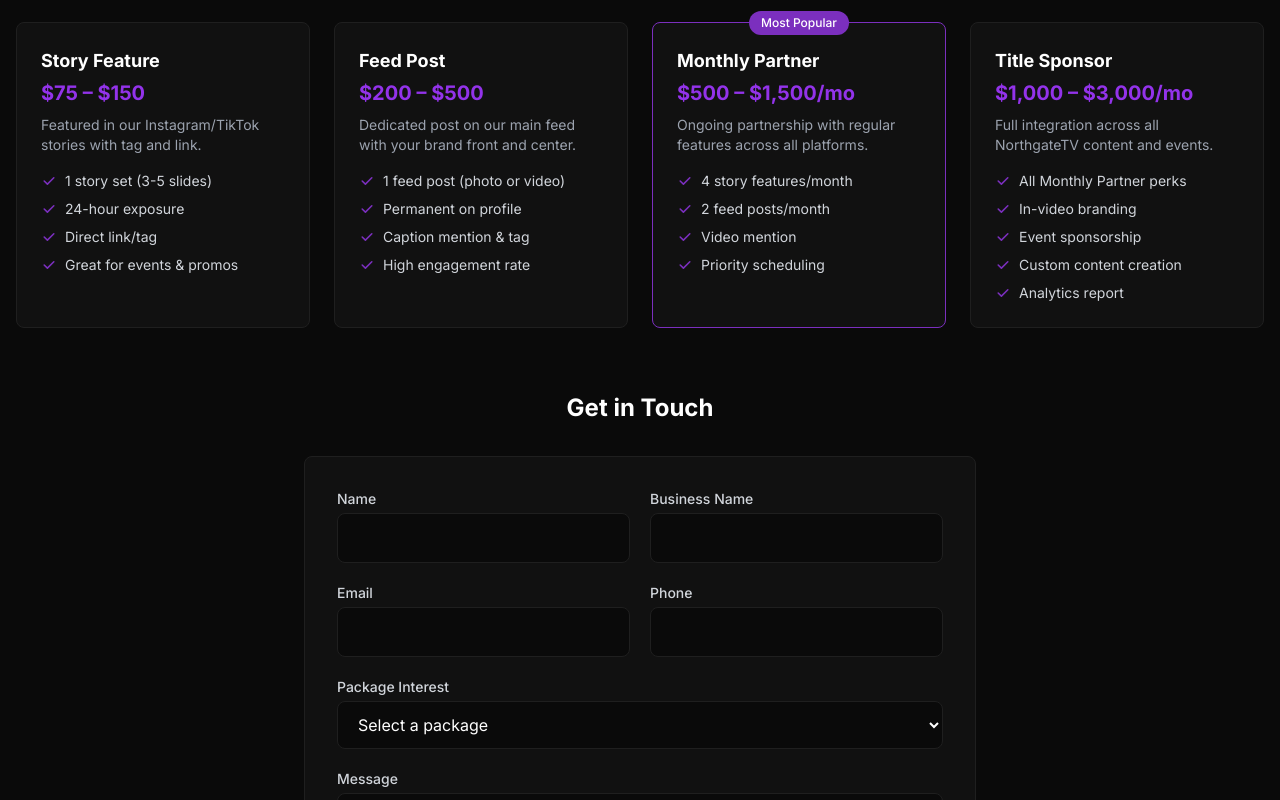
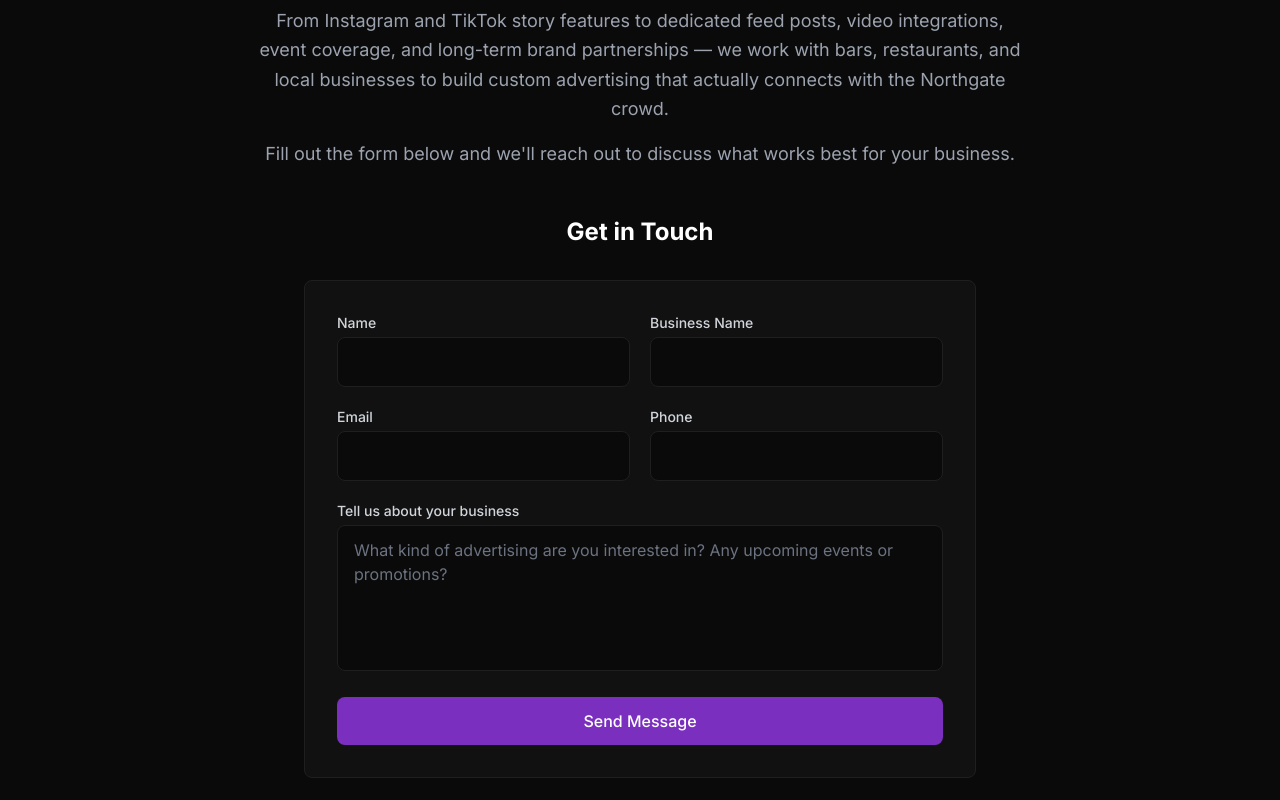
Before and after one commit to clawjo93/northgatetv, a Next.js app: page /advertise in a window 1280 px wide. Shown: the part 440-1240 px from the top of the page. Built offline with nearby package versions, Linux system fonts and the light colour scheme.

Commit message:
SEO: update title, meta description, keywords, and hero text for Google ranking

```diff
--- a/content/blog/first-night-on-northgate.mdx
+++ b/content/blog/first-night-on-northgate.mdx
@@ -131,4 +131,4 @@ Now you've got the guide. You know where to go, what to expect, and how to do it
 
 ---
 
-*Stay connected with everything happening on Northgate. Follow **NorthgateTV** on [Instagram](https://instagram.com/northgatetv), [TikTok](https://tiktok.com/@northgatetv), and [Twitter/X](https://x.com/northgatetv) for live updates, bar specials, event coverage, and all the content your feed needs. If it's happening on Northgate — we're there.*
+*Stay connected with everything happening on Northgate. Follow **NorthgateTV** on [Instagram](https://instagram.com/northgatestv), [TikTok](https://tiktok.com/@northgatestv), and [Twitter/X](https://x.com/northgatetv) for live updates, bar specials, event coverage, and all the content your feed needs. If it's happening on Northgate — we're there.*
--- a/content/blog/where-to-go-after-aggie-game.mdx
+++ b/content/blog/where-to-go-after-aggie-game.mdx
@@ -143,4 +143,4 @@ Northgate has been the post-game destination for Aggies for generations. Now it'
 
 ---
 
-*Want to see game day on Northgate in real time? Follow **NorthgateTV** on [Instagram](https://instagram.com/northgatetv), [TikTok](https://tiktok.com/@northgatetv), and [Twitter/X](https://x.com/northgatetv) for live coverage, bar updates, and all the game day content you need. Check out our other [Northgate guides](/blog) to make every night out your best one yet.*
+*Want to see game day on Northgate in real time? Follow **NorthgateTV** on [Instagram](https://instagram.com/northgatestv), [TikTok](https://tiktok.com/@northgatestv), and [Twitter/X](https://x.com/northgatetv) for live coverage, bar updates, and all the game day content you need. Check out our other [Northgate guides](/blog) to make every night out your best one yet.*
--- a/src/app/advertise/ContactForm.tsx
+++ b/src/app/advertise/ContactForm.tsx
@@ -82,26 +82,12 @@ export default function ContactForm() {
         </div>
       </div>
       <div>
-        <label htmlFor="package" className="block text-sm font-medium text-gray-300 mb-1">Package Interest</label>
-        <select
-          id="package"
-          name="package"
-          required
-          className="w-full px-4 py-3 bg-dark border border-dark-border rounded-lg text-white focus:outline-none focus:border-primary transition-colors"
-        >
-          <option value="">Select a package</option>
-          <option value="story">Story Feature ($75–$150)</option>
-          <option value="feed">Feed Post ($200–$500)</option>
-          <option value="monthly">Monthly Partner ($500–$1,500/mo)</option>
-          <option value="title">Title Sponsor ($1,000–$3,000/mo)</option>
-        </select>
-      </div>
-      <div>
-        <label htmlFor="message" className="block text-sm font-medium text-gray-300 mb-1">Message</label>
+        <label htmlFor="message" className="block text-sm font-medium text-gray-300 mb-1">Tell us about your business</label>
         <textarea
           id="message"
           name="message"
-          rows={4}
+          rows={5}
+          placeholder="What kind of advertising are you interested in? Any upcoming events or promotions?"
           className="w-full px-4 py-3 bg-dark border border-dark-border rounded-lg text-white placeholder-gray-500 focus:outline-none focus:border-primary transition-colors resize-none"
         />
       </div>
--- a/src/app/advertise/page.tsx
+++ b/src/app/advertise/page.tsx
@@ -9,34 +9,6 @@ export const metadata: Metadata = {
     description: "Reach an engaged nightlife audience with NorthgateTV advertising.",
   },
 };
-
-const packages = [
-  {
-    name: "Story Feature",
-    price: "$75 – $150",
-    description: "Featured in our Instagram/TikTok stories with tag and link.",
-    features: ["1 story set (3-5 slides)", "24-hour exposure", "Direct link/tag", "Great for events & promos"],
-  },
-  {
-    name: "Feed Post",
-    price: "$200 – $500",
-    description: "Dedicated post on our main feed with your brand front and center.",
-    features: ["1 feed post (photo or video)", "Permanent on profile", "Caption mention & tag", "High engagement rate"],
-  },
-  {
-    name: "Monthly Partner",
-    price: "$500 – $1,500/mo",
-    description: "Ongoing partnership with regular features across all platforms.",
-    features: ["4 story features/month", "2 feed posts/month", "Video mention", "Priority scheduling"],
-    popular: true,
-  },
-  {
-    name: "Title Sponsor",
-    price: "$1,000 – $3,000/mo",
-    description: "Full integration across all NorthgateTV content and events.",
-    features: ["All Monthly Partner perks", "In-video branding", "Event sponsorship", "Custom content creation", "Analytics report"],
-  },
-];
 
 export default function AdvertisePage() {
   return (
@@ -62,42 +34,19 @@ export default function AdvertisePage() {
         ))}
       </div>
 
-      {/* Packages */}
-      <div className="mt-16">
-        <h2 className="text-2xl font-bold text-white text-center mb-8">Advertising Packages</h2>
-        <div className="grid grid-cols-1 md:grid-cols-2 lg:grid-cols-4 gap-6">
-          {packages.map((pkg) => (
-            <div
-              key={pkg.name}
-              className={`bg-dark-card rounded-lg p-6 border ${
-                pkg.popular ? "border-primary" : "border-dark-border"
-              } relative`}
-            >
-              {pkg.popular && (
-                <div className="absolute -top-3 left-1/2 -translate-x-1/2 px-3 py-1 bg-primary text-white text-xs font-medium rounded-full">
-                  Most Popular
-                </div>
-              )}
-              <h3 className="text-lg font-bold text-white">{pkg.name}</h3>
-              <p className="mt-1 text-xl font-bold text-primary-light">{pkg.price}</p>
-              <p className="mt-2 text-sm text-gray-400">{pkg.description}</p>
-              <ul className="mt-4 space-y-2">
-                {pkg.features.map((feature) => (
-                  <li key={feature} className="flex items-start gap-2 text-sm text-gray-300">
-                    <svg className="w-4 h-4 text-primary mt-0.5 flex-shrink-0" fill="currentColor" viewBox="0 0 20 20">
-                      <path fillRule="evenodd" d="M16.707 5.293a1 1 0 010 1.414l-8 8a1 1 0 01-1.414 0l-4-4a1 1 0 011.414-1.414L8 12.586l7.293-7.293a1 1 0 011.414 0z" clipRule="evenodd" />
-                    </svg>
-                    {feature}
-                  </li>
-                ))}
-              </ul>
-            </div>
-          ))}
-        </div>
+      {/* What we offer */}
+      <div className="mt-16 max-w-3xl mx-auto text-center">
+        <h2 className="text-2xl font-bold text-white mb-4">What We Offer</h2>
+        <p className="text-gray-400 text-lg leading-relaxed">
+          From Instagram and TikTok story features to dedicated feed posts, video integrations, event coverage, and long-term brand partnerships — we work with bars, restaurants, and local businesses to build custom advertising that actually connects with the Northgate crowd.
+        </p>
+        <p className="text-gray-400 text-lg leading-relaxed mt-4">
+          Fill out the form below and we&apos;ll reach out to discuss what works best for your business.
+        </p>
       </div>
 
       {/* Contact Form */}
-      <div className="mt-16 max-w-2xl mx-auto">
+      <div className="mt-12 max-w-2xl mx-auto">
         <h2 className="text-2xl font-bold text-white text-center mb-8">Get in Touch</h2>
         <ContactForm />
       </div>
--- a/src/app/gallery/page.tsx
+++ b/src/app/gallery/page.tsx
@@ -20,12 +20,12 @@ export default function GalleryPage() {
         <p className="text-lg text-gray-300">
           📸 Gallery coming soon — follow us on Instagram{" "}
           <a
-            href="https://instagram.com/northgatetv"
+            href="https://instagram.com/northgatestv"
             target="_blank"
             rel="noopener noreferrer"
             className="text-primary-light hover:text-white transition-colors font-semibold"
           >
-            @northgatetv
+            @northgatestv
           </a>{" "}
           for the latest
         </p>
--- a/src/app/layout.tsx
+++ b/src/app/layout.tsx
@@ -11,25 +11,37 @@ const inter = Inter({
 
 export const metadata: Metadata = {
   title: {
-    default: "NorthgateTV — Street Interviews & Nightlife",
-    template: "%s | NorthgateTV",
+    default: "Northgate TV | College Station's Local Media Platform",
+    template: "%s | Northgate TV",
   },
   description:
-    "Street interviews, bar culture, and real nightlife content.",
+    "Northgate TV is College Station's #1 local media platform. Street interviews, nightlife coverage, and local business spotlights reaching 450,000+ monthly viewers in Bryan/College Station TX.",
+  keywords: [
+    "Northgate TV",
+    "Northgate TV College Station",
+    "College Station local media",
+    "Bryan College Station nightlife",
+    "Northgate district Texas A&M",
+    "BCS local media",
+    "College Station street interviews",
+    "Northgate bar scene",
+    "local advertising College Station",
+    "Bryan TX media",
+  ],
   openGraph: {
-    title: "NorthgateTV — Street Interviews & Nightlife",
+    title: "Northgate TV | College Station's Local Media Platform",
     description:
-      "Street interviews, bar culture, and real nightlife content.",
+      "Northgate TV is College Station's #1 local media platform. Street interviews, nightlife coverage, and local business spotlights reaching 450,000+ monthly viewers in Bryan/College Station TX.",
     url: "https://northgatetv.com",
-    siteName: "NorthgateTV",
+    siteName: "Northgate TV",
     locale: "en_US",
     type: "website",
   },
   twitter: {
     card: "summary_large_image",
-    title: "NorthgateTV",
+    title: "Northgate TV | College Station's Local Media Platform",
     description:
-      "Street interviews, bar culture, and real nightlife content.",
+      "College Station's #1 local media platform. 450,000+ monthly viewers covering the Northgate district, Texas A&M, and BCS nightlife.",
   },
   metadataBase: new URL("https://northgatetv.com"),
 };
--- a/src/components/Footer.tsx
+++ b/src/components/Footer.tsx
@@ -5,9 +5,9 @@ import Link from "next/link";
 import Image from "next/image";
 
 const socialLinks = [
-  { label: "YouTube", href: "https://youtube.com/@northgatetv", icon: "M23.5 6.5a3 3 0 00-2.1-2.1C19.5 4 12 4 12 4s-7.5 0-9.4.4A3 3 0 00.5 6.5S0 8.7 0 10.9v2.2c0 2.2.5 4.4.5 4.4a3 3 0 002.1 2.1c1.9.4 9.4.4 9.4.4s7.5 0 9.4-.4a3 3 0 002.1-2.1s.5-2.2.5-4.4v-2.2c0-2.2-.5-4.4-.5-4.4zM9.5 15.6V8.4l6.3 3.6-6.3 3.6z" },
-  { label: "TikTok", href: "https://tiktok.com/@northgatetv", icon: "M12.5 2h3a5 5 0 005 5v3a8 8 0 01-5-1.8V16a6.5 6.5 0 11-5.6-6.4v3.2A3.3 3.3 0 1013 16V2h-.5z" },
-  { label: "Instagram", href: "https://instagram.com/northgatetv", icon: "M12 2.2c3.2 0 3.6 0 4.8.1 1.2.1 1.8.2 2.2.4.6.2 1 .5 1.4.9.4.4.7.8.9 1.4.2.4.3 1 .4 2.2.1 1.2.1 1.6.1 4.8s0 3.6-.1 4.8c-.1 1.2-.2 1.8-.4 2.2-.2.6-.5 1-.9 1.4-.4.4-.8.7-1.4.9-.4.2-1 .3-2.2.4-1.2.1-1.6.1-4.8.1s-3.6 0-4.8-.1c-1.2-.1-1.8-.2-2.2-.4a3.9 3.9 0 01-1.4-.9c-.4-.4-.7-.8-.9-1.4-.2-.4-.3-1-.4-2.2C2.2 15.6 2.2 15.2 2.2 12s0-3.6.1-4.8c.1-1.2.2-1.8.4-2.2.2-.6.5-1 .9-1.4.4-.4.8-.7 1.4-.9.4-.2 1-.3 2.2-.4C8.4 2.2 8.8 2.2 12 2.2zM12 0C8.7 0 8.3 0 7.1.1 5.8.1 4.9.3 4.1.6c-.8.3-1.5.7-2.2 1.4C1.2 2.6.8 3.3.6 4.1.3 4.9.1 5.8.1 7.1 0 8.3 0 8.7 0 12s0 3.7.1 4.9c.1 1.3.2 2.2.5 2.9.3.8.7 1.5 1.4 2.2.7.7 1.4 1.1 2.2 1.4.8.3 1.6.5 2.9.5 1.2.1 1.6.1 4.9.1s3.7 0 4.9-.1c1.3-.1 2.2-.2 2.9-.5.8-.3 1.5-.7 2.2-1.4.7-.7 1.1-1.4 1.4-2.2.3-.8.5-1.6.5-2.9.1-1.2.1-1.6.1-4.9s0-3.7-.1-4.9c-.1-1.3-.2-2.2-.5-2.9-.3-.8-.7-1.5-1.4-2.2C21.4 1.2 20.7.8 19.9.6 19.1.3 18.2.1 16.9.1 15.7 0 15.3 0 12 0zm0 5.8a6.2 6.2 0 100 12.4 6.2 6.2 0 000-12.4zM12 16a4 4 0 110-8 4 4 0 010 8zm6.4-11.8a1.4 1.4 0 100 2.8 1.4 1.4 0 000-2.8z" },
+  { label: "YouTube", href: "https://youtube.com/@northgatestv", icon: "M23.5 6.5a3 3 0 00-2.1-2.1C19.5 4 12 4 12 4s-7.5 0-9.4.4A3 3 0 00.5 6.5S0 8.7 0 10.9v2.2c0 2.2.5 4.4.5 4.4a3 3 0 002.1 2.1c1.9.4 9.4.4 9.4.4s7.5 0 9.4-.4a3 3 0 002.1-2.1s.5-2.2.5-4.4v-2.2c0-2.2-.5-4.4-.5-4.4zM9.5 15.6V8.4l6.3 3.6-6.3 3.6z" },
+  { label: "TikTok", href: "https://tiktok.com/@northgatestv", icon: "M12.5 2h3a5 5 0 005 5v3a8 8 0 01-5-1.8V16a6.5 6.5 0 11-5.6-6.4v3.2A3.3 3.3 0 1013 16V2h-.5z" },
+  { label: "Instagram", href: "https://instagram.com/northgatestv", icon: "M12 2.2c3.2 0 3.6 0 4.8.1 1.2.1 1.8.2 2.2.4.6.2 1 .5 1.4.9.4.4.7.8.9 1.4.2.4.3 1 .4 2.2.1 1.2.1 1.6.1 4.8s0 3.6-.1 4.8c-.1 1.2-.2 1.8-.4 2.2-.2.6-.5 1-.9 1.4-.4.4-.8.7-1.4.9-.4.2-1 .3-2.2.4-1.2.1-1.6.1-4.8.1s-3.6 0-4.8-.1c-1.2-.1-1.8-.2-2.2-.4a3.9 3.9 0 01-1.4-.9c-.4-.4-.7-.8-.9-1.4-.2-.4-.3-1-.4-2.2C2.2 15.6 2.2 15.2 2.2 12s0-3.6.1-4.8c.1-1.2.2-1.8.4-2.2.2-.6.5-1 .9-1.4.4-.4.8-.7 1.4-.9.4-.2 1-.3 2.2-.4C8.4 2.2 8.8 2.2 12 2.2zM12 0C8.7 0 8.3 0 7.1.1 5.8.1 4.9.3 4.1.6c-.8.3-1.5.7-2.2 1.4C1.2 2.6.8 3.3.6 4.1.3 4.9.1 5.8.1 7.1 0 8.3 0 8.7 0 12s0 3.7.1 4.9c.1 1.3.2 2.2.5 2.9.3.8.7 1.5 1.4 2.2.7.7 1.4 1.1 2.2 1.4.8.3 1.6.5 2.9.5 1.2.1 1.6.1 4.9.1s3.7 0 4.9-.1c1.3-.1 2.2-.2 2.9-.5.8-.3 1.5-.7 2.2-1.4.7-.7 1.1-1.4 1.4-2.2.3-.8.5-1.6.5-2.9.1-1.2.1-1.6.1-4.9s0-3.7-.1-4.9c-.1-1.3-.2-2.2-.5-2.9-.3-.8-.7-1.5-1.4-2.2C21.4 1.2 20.7.8 19.9.6 19.1.3 18.2.1 16.9.1 15.7 0 15.3 0 12 0zm0 5.8a6.2 6.2 0 100 12.4 6.2 6.2 0 000-12.4zM12 16a4 4 0 110-8 4 4 0 010 8zm6.4-11.8a1.4 1.4 0 100 2.8 1.4 1.4 0 000-2.8z" },
   { label: "X", href: "https://x.com/northgatetv", icon: "M18.9 1.2h3.7l-8.1 9.3L24 22.8h-7.5l-5.8-7.6-6.7 7.6H.3l8.7-9.9L0 1.2h7.7l5.3 7 6-7zM17.6 20.6h2l-13-13.4h-2.2l13.2 13.4z" },
 ];
 
```
Also changed, not shown: content/blog/best-bars-watch-aggie-game.mdx (+18 -4 lines), content/blog/first-night-northgate-guide.mdx (+8 -8 lines), content/blog/ultimate-northgate-bar-guide-2026.mdx (+82 -17 lines), src/app/page.tsx (+6 -6 lines).
